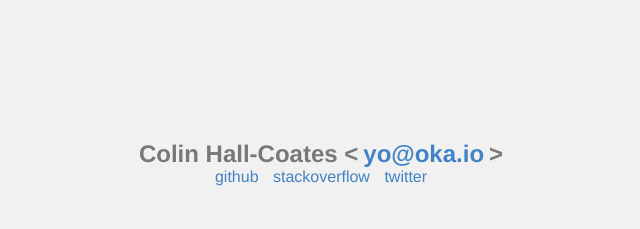
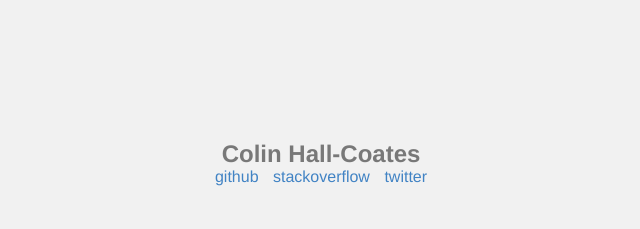
Before and after one commit to okabsd/okabsd.github.io, a plain HTML site: page index.html in a window 1280 px wide. Shown: the whole page, without its empty margins (319-959 px from the left). Drawn offline with Linux system fonts and the light colour scheme.

Commit message:
Update index.html

```diff
--- a/index.html
+++ b/index.html
@@ -11,9 +11,7 @@
 <body>
 	<main>
 		<article>
-			<h1>Colin Hall-Coates
-				&lt;<a href="mailto:yo@oka.io">yo@oka.io</a>&gt;
-			</h1>
+			<h1>Colin Hall-Coates</h1>
 			<p>
 				<a href="https://github.com/okabsd">github</a>
 				<a href="https://stackoverflow.com/users/2505965/oka">stackoverflow</a>
```
